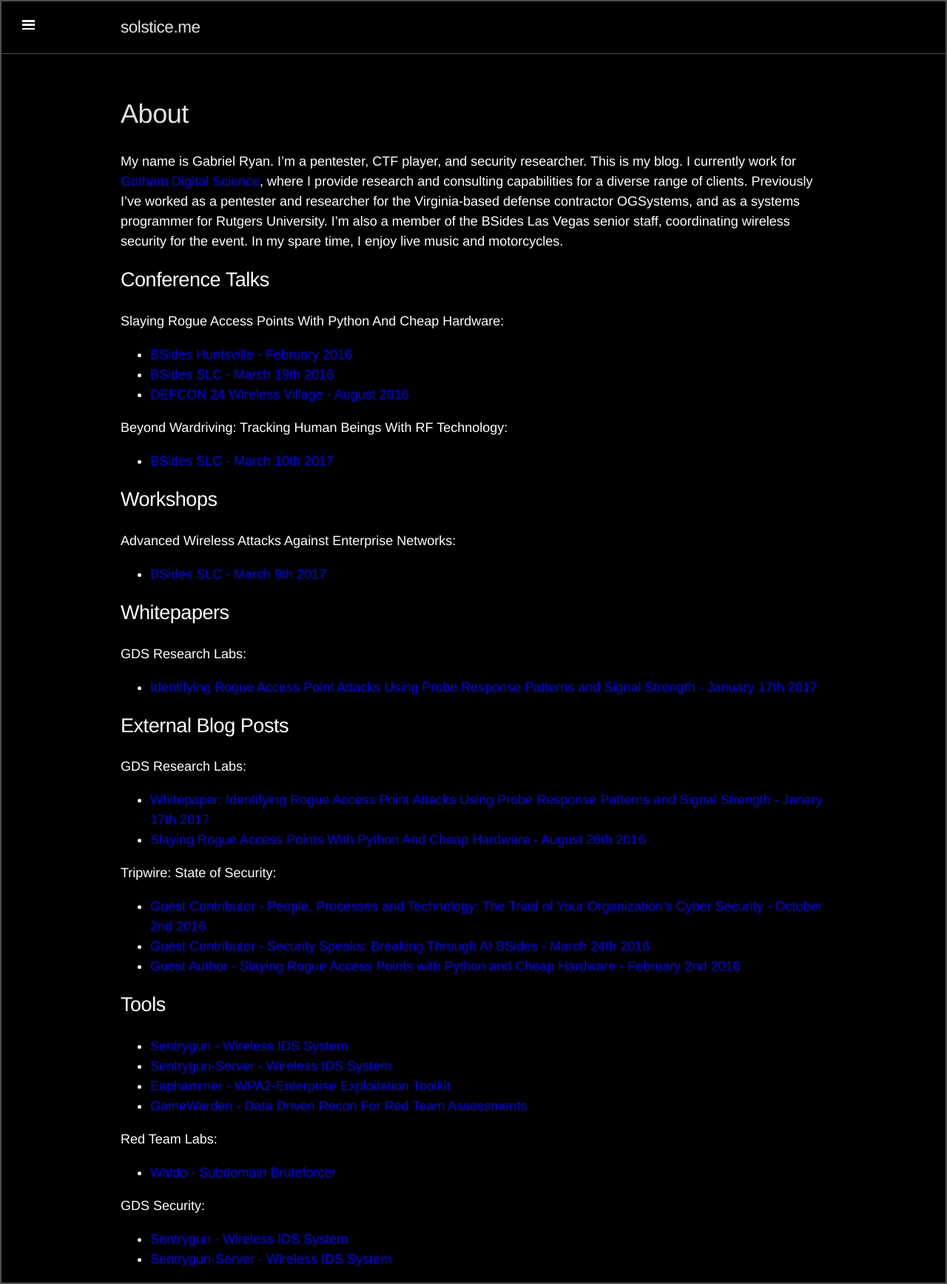
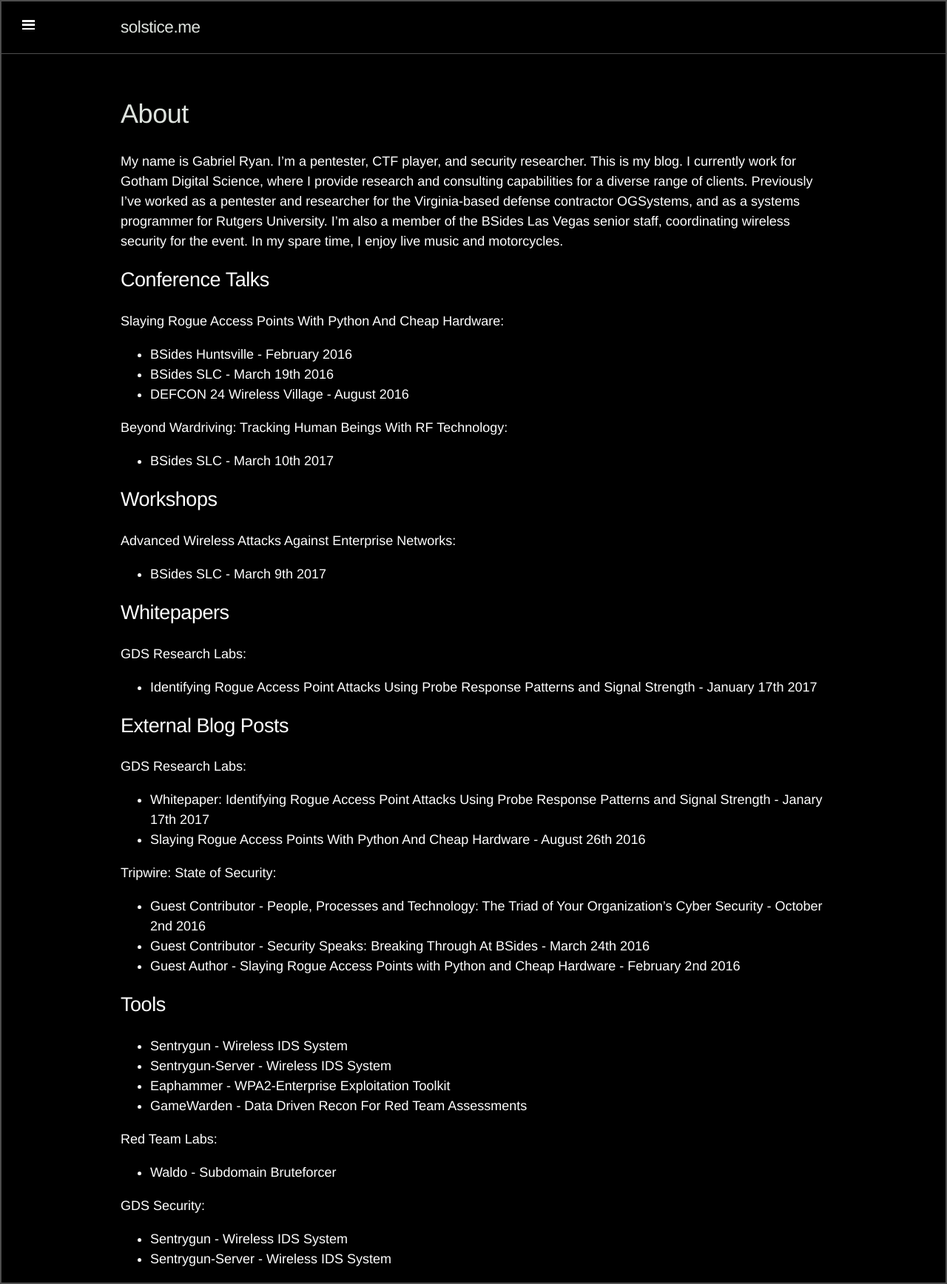
Before and after one commit to s0lst1c3/s0lst1c3.github.io, a Jekyll site: the page built from about/index.md, in a window 1280 px wide. Shown: the whole page at 74% size. Built offline with Jekyll 4.4.1, drawn with Linux system fonts in a browser that asks for light colours.

Commit message:
Second attempt

```diff
--- a/public/css/naringu.css
+++ b/public/css/naringu.css
@@ -57,7 +57,7 @@
 
 /* No `:visited` state is required by default (browsers will use `a`) */
 a {
-  *color: #DEE3DE;
+  color: #fff;
   /**color: #000;*/
   /**color: #25BFBF;  */
   text-decoration: none;
```
